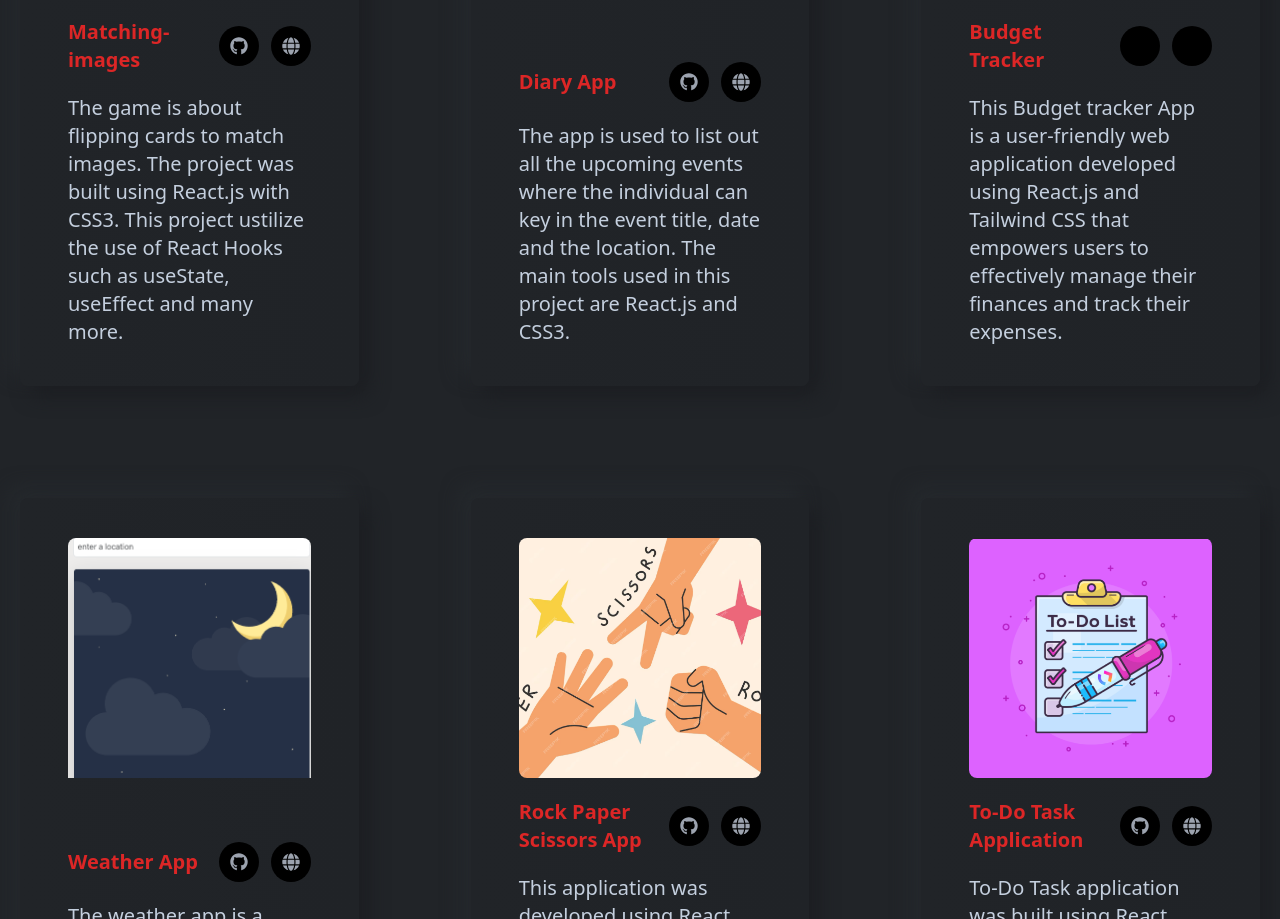
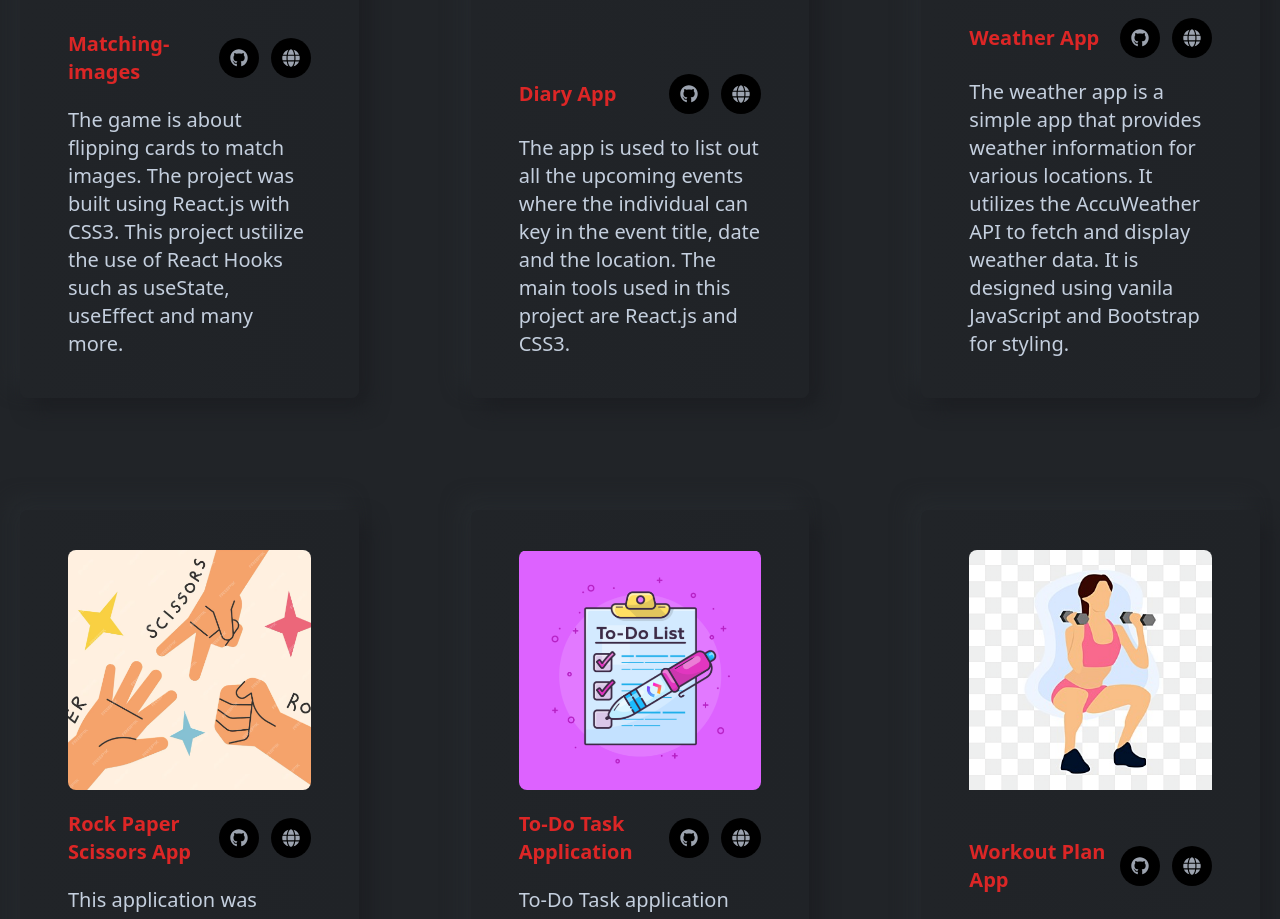
Before and after one commit to Babucarr-Badjie/Personal-Portfolio, a React (Create React App) app: page / in a window 1280 px wide. Shown: the part 1773-2692 px from the top of the page. Built offline with nearby package versions, Linux system fonts and the light colour scheme.

Commit message:
new project added

```diff
--- a/src/pages/projects/Project.js
+++ b/src/pages/projects/Project.js
@@ -1,10 +1,10 @@
 import ProjectCard from "./ProjectCard";
 import projectOne from "../../assests/images/matching-game.PNG";
 import projectTwo from "../../assests/images/event-tracking.PNG";
-import projectThree from "../../assests/images/Budget.png";
-import projectFour from "../../assests/images/weatherApp.png";
-import projectFive from "../../assests/images/rock-paper-siccors.png";
-import projectSix from "../../assests/images/to-do-app-image.png";
+import projectThree from "../../assests/images/weatherApp.png";
+import projectFour from "../../assests/images/rock-paper-siccors.png";
+import projectFive from "../../assests/images/to-do-app-image.png";
+import projectSix from "../../assests/images/workout-image.png";
 import { FaGithub, FaGlobe } from "react-icons/fa";
 
 export default function Project() {
@@ -59,21 +59,14 @@ export default function Project() {
             </a>
           }
         />
-        <ProjectCard
-          projectTitle="Budget Tracker"
-          projectDescription="This Budget tracker App is a user-friendly
-          web application developed using React.js and Tailwind CSS
-          that empowers users to effectively manage their finances
-          and track their expenses."
-          src={projectThree}
-        />
+
         <ProjectCard
           projectTitle="Weather App"
           projectDescription="The weather app is a simple app that provides
         weather information for various locations. It utilizes the AccuWeather API
         to fetch and display weather data. It is designed using vanila
         JavaScript and Bootstrap for styling."
-          src={projectFour}
+          src={projectThree}
           githubLink={
             <a href="https://github.com/Babucarr-Badjie/Weather-App" target="_">
               <FaGithub title="github" />
@@ -90,7 +83,7 @@ export default function Project() {
           projectDescription="This application was developed using React, leveraging the useState hook
           to manage component states efficiently. The core functionality allows users to engage in a
             classic game of Rock-Paper-Scissors against the computer."
-          src={projectFive}
+          src={projectFour}
           githubLink={
             <a
               href="https://github.com/Babucarr-Badjie/rock-paper-scissors-game-app"
@@ -110,7 +103,7 @@ export default function Project() {
           projectDescription="To-Do Task application was built using React. The app allows users to add,
            view, and manage tasks efficiently. The application utilizes React's useState hook to handle state management
            and props to pass data between components."
-          src={projectSix}
+          src={projectFive}
           githubLink={
             <a
               href="https://github.com/Babucarr-Badjie/task-todo-app"
@@ -125,6 +118,27 @@ export default function Project() {
             </a>
           }
         />
+
+        <ProjectCard
+          projectTitle="Workout Plan App"
+          projectDescription="FitJourney is a 30-day workout tracker app. Users sign up, log in, and follow a structured plan,
+          marking each day complete. Progress is saved per user, so you can return anytime, stay motivated,
+          and continue your fitness journey."
+          src={projectSix}
+          githubLink={
+            <a
+              href="https://github.com/Babucarr-Badjie/workout-planner"
+              target="_"
+            >
+              <FaGithub title="github" />
+            </a>
+          }
+          websiteLink={
+            <a href="https://babucarr-fitjourney-app.netlify.app/" target="_">
+              <FaGlobe title="website" />
+            </a>
+          }
+        />
       </div>
     </section>
   );
```
Also changed, not shown: src/assests/images/workout-image.png (added).
